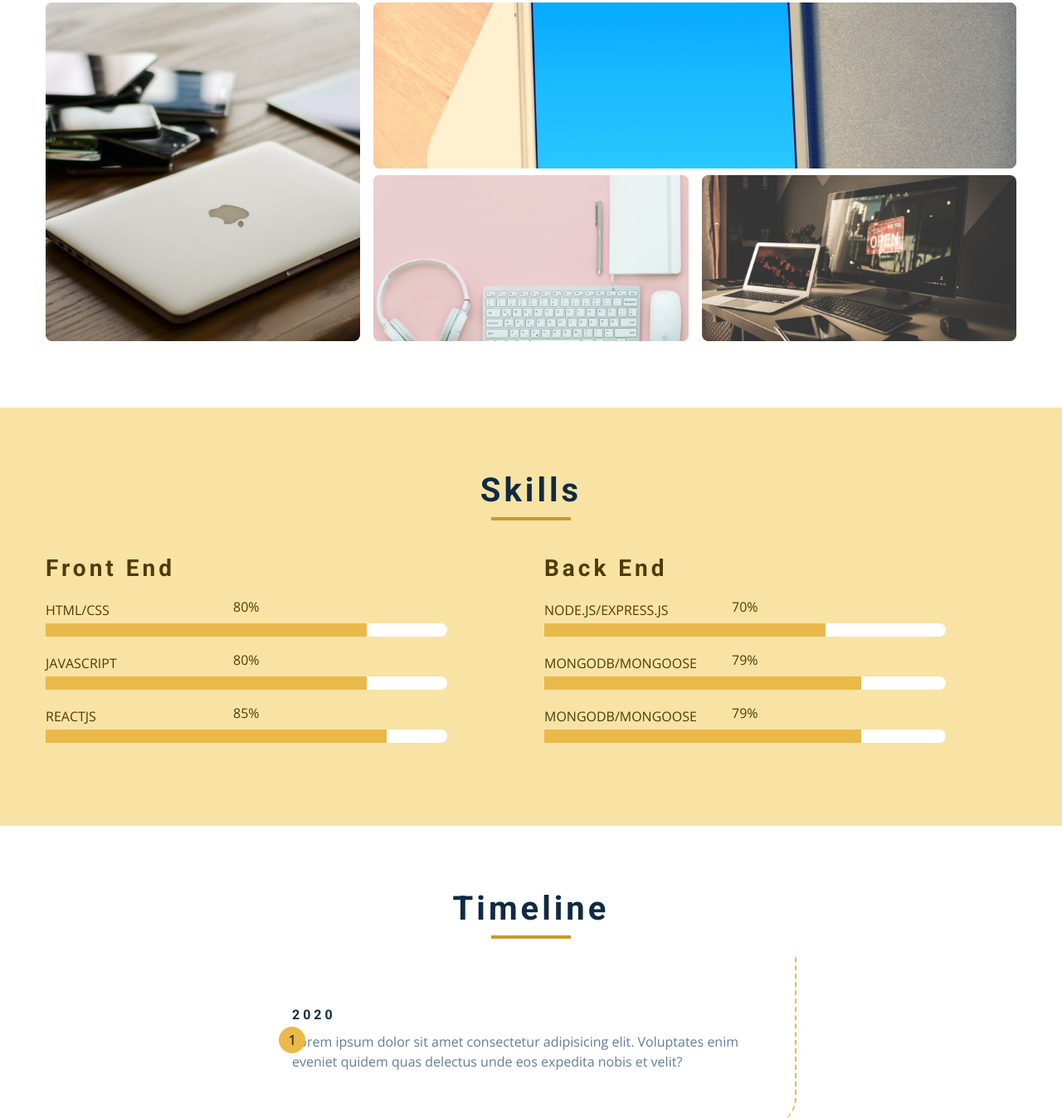
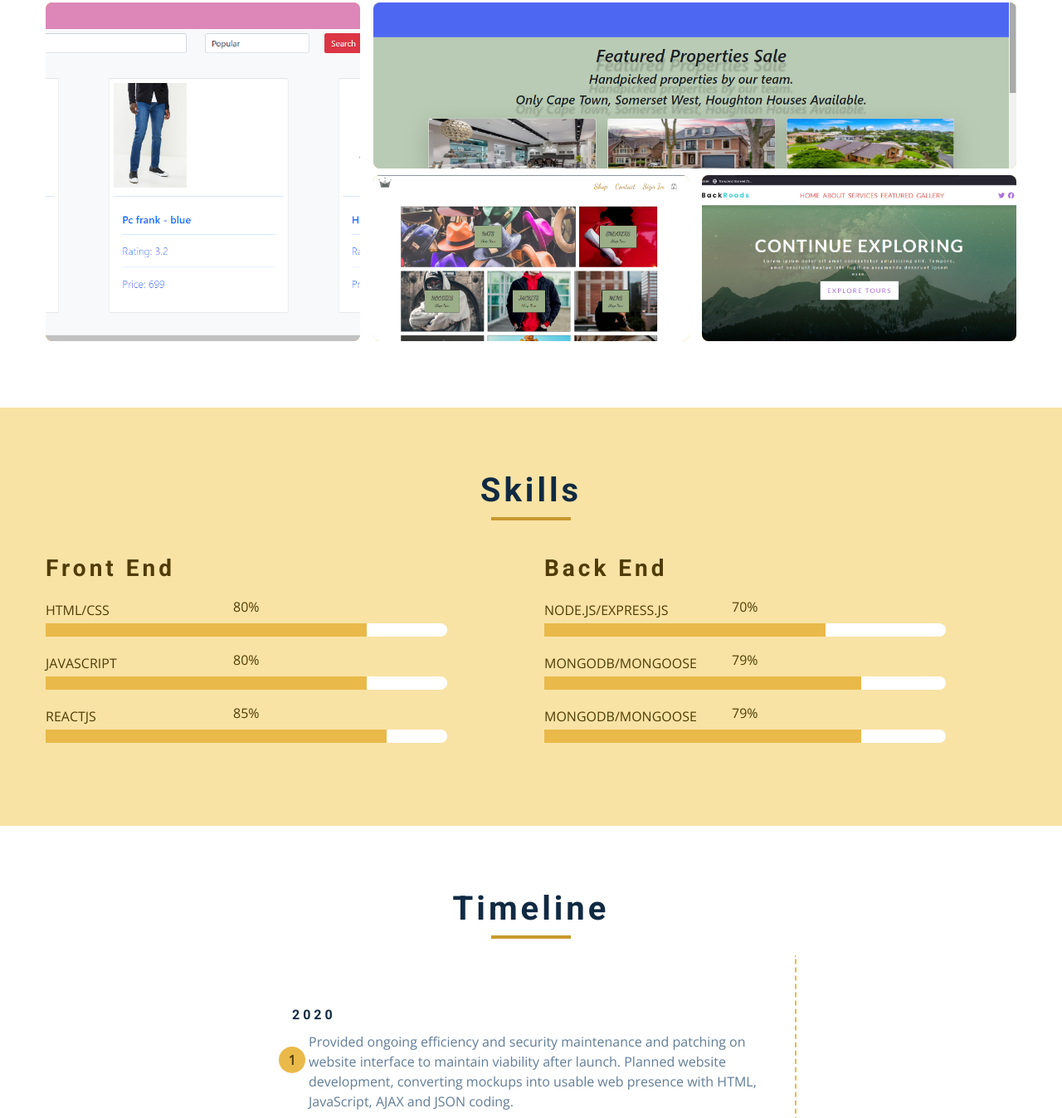
Before and after one commit to Luthando496/portfolio, a plain HTML site: page index.html in a window 1280 px wide. Shown: the part 2266-3613 px from the top of the page at 83% size. Drawn offline with nearby package versions, Linux system fonts and the light colour scheme.

Commit message:
done part 1

```diff
--- a/css/styles.css
+++ b/css/styles.css
@@ -600,7 +600,7 @@ Projects
   transition: var(--transition);
   border-radius: var(--radius);
   height: 15rem;
-  object-fit: cover;
+  object-fit:cover;
 }
 
 
@@ -840,6 +840,10 @@ Timeline
 
 .timeline p{
   margin: 0;
+  margin-left: 20px;
+}
+.timeline p:nth-child(odd){
+  margin-left: 20px;
 }
 .timeline-item:nth-child(even) {
   border-left: 2px dashed var(--clr-primary-5);
--- a/index.html
+++ b/index.html
@@ -209,9 +209,9 @@
       <div class="section-center projects-center">
 
         <!-- single project -->
-        <a href="#projects" class="project-1">
+        <a href="https://indiacommerce.herokuapp.com/" class="project-1" target="_blank">
           <article class="project">
-            <img src="./images/project-1.jpeg" alt="single project" class="project-img">
+            <img src="./images/com.png" alt="single project" class="project-img">
             <div class="project-info">
               <h4>Project Title</h4>
               <h4>client name</h4>
@@ -219,9 +219,9 @@
           </article>
 
         </a>
-        <a href="#projects" class="project-2">
+        <a href="https://home43.herokuapp.com/" class="project-2" target="_blank">
           <article class="project">
-            <img src="./images/project-2.jpeg" alt="single project" class="project-img">
+            <img src="./images/tinywow_crop_3636272.png" alt="single project" class="project-img">
             <div class="project-info">
               <h4>Project Title</h4>
               <h4>client name</h4>
@@ -231,9 +231,9 @@
         </a>
 
 
-        <a href="#projects" class="project-3">
+        <a href="https://ecommerce-d1263.web.app/" class="project-3" target="_blank" >
           <article class="project">
-            <img src="./images/project-3.jpeg" alt="single project" class="project-img">
+            <img src="./images/ecom.png" alt="single project" class="project-img">
             <div class="project-info">
               <h4>Project Title</h4>
               <h4>client name</h4>
@@ -241,9 +241,9 @@
           </article>
 
         </a>
-        <a href="#projects" class="project-4">
+        <a href="https://adventure-flexbox.netlify.app/" class="project-4" target="_blank" >
           <article class="project">
-            <img src="./images/project-4.jpeg" alt="single project" class="project-img">
+            <img src="./images/tinywow_crop_3667627.png" alt="single project" class="project-img">
             <div class="project-info">
               <h4>Project Title</h4>
               <h4>client name</h4>
@@ -385,7 +385,13 @@
 
         <div class="timeline-item">
           <h4>2020</h4>
-          <p>Lorem ipsum dolor sit amet consectetur adipisicing elit. Voluptates enim eveniet quidem quas delectus unde eos expedita nobis et velit?</p>
+          <p>Provided ongoing efficiency and security
+            maintenance and patching on website interface to
+            maintain viability after launch.
+            Planned website development, converting mockups
+            into usable web presence with HTML, JavaScript,
+            AJAX and JSON coding.
+           </p>
           <span class="number">
             1
           </span>
```
Also changed, not shown: images/com.png (added), images/ecom.png (added), images/tinywow_crop_3636272.png (added), images/tinywow_crop_3667627.png (added).
